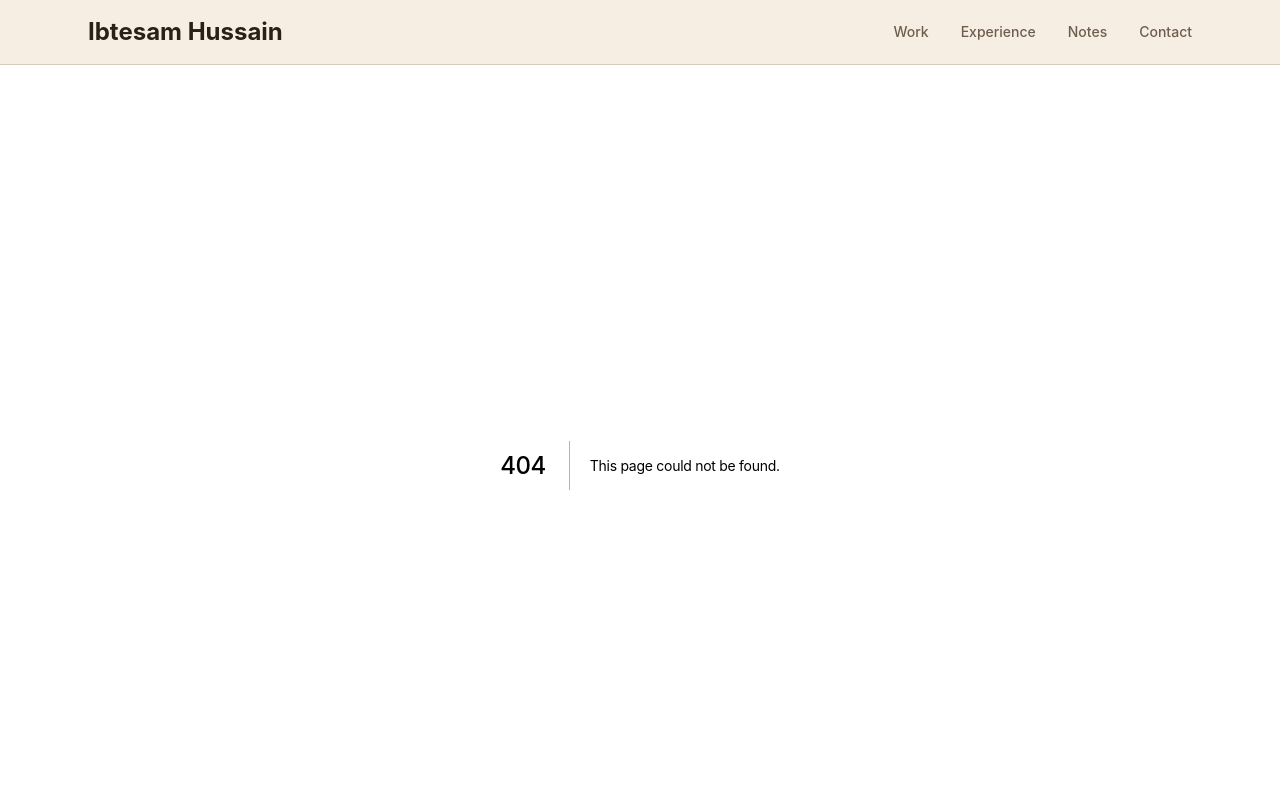
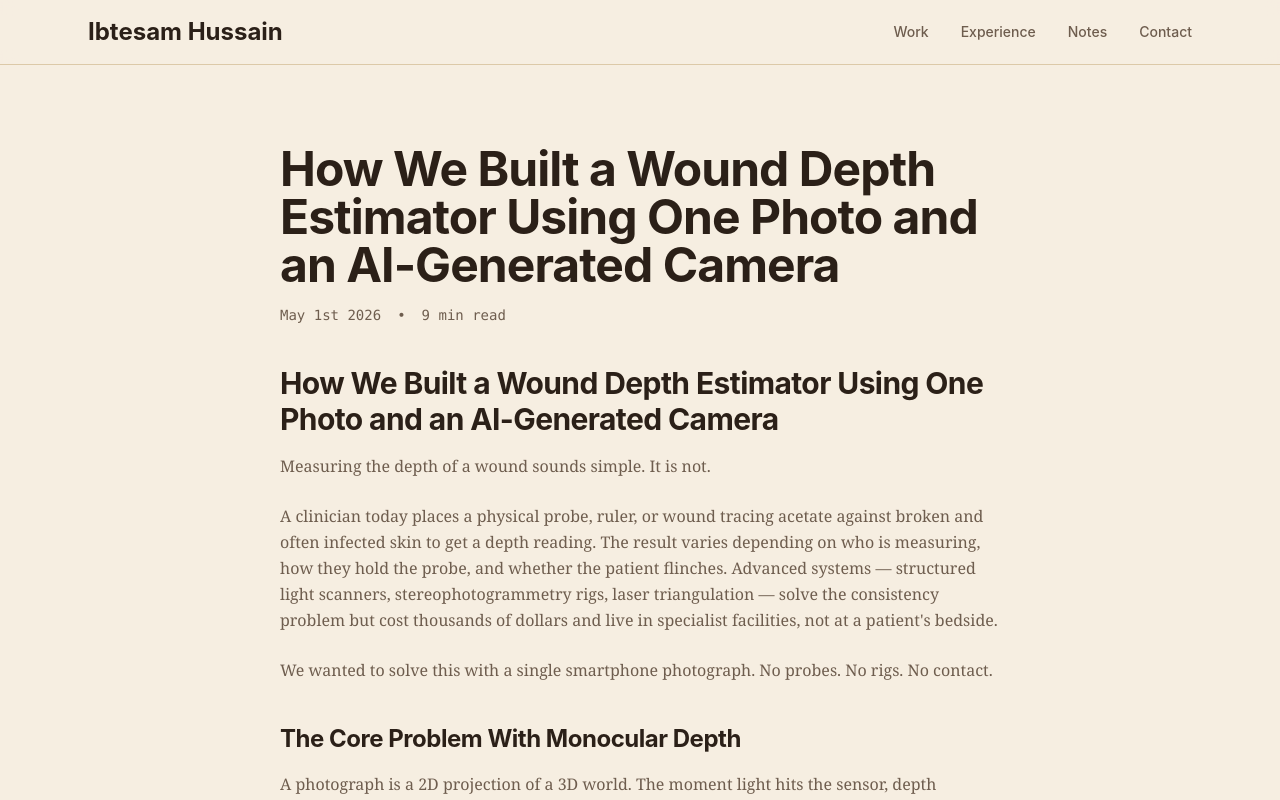
Before and after one commit to Ibtesam-Hussain/portfolio, a Next.js app: page /notes/hybrid-depth-estimation in a window 1280 px wide. Before the commit this address had no page. Shown: the top 800 px of the page. Built offline with nearby package versions, Linux system fonts and the light colour scheme.

Commit message:
Add dynamic blog post page routing

```diff
--- /dev/null
+++ b/app/notes/[slug]/page.tsx
@@ -0,0 +1,139 @@
+import { notFound } from 'next/navigation';
+import { getPostBySlug, getAllPosts, calculateReadTime, formatPostDateLong } from '@/lib/posts';
+import ReactMarkdown from 'react-markdown';
+import remarkGfm from 'remark-gfm';
+
+interface Props {
+  params: Promise<{ slug: string }>;
+}
+
+export async function generateStaticParams() {
+  const posts = await getAllPosts();
+  return posts.map(post => ({
+    slug: post.slug,
+  }));
+}
+
+export async function generateMetadata({ params }: Props) {
+  const { slug } = await params;
+  const post = await getPostBySlug(slug);
+
+  if (!post) {
+    return {};
+  }
+
+  return {
+    title: `${post.title} — Notes`,
+    description: post.excerpt,
+  };
+}
+
+export default async function NotePage({ params }: Props) {
+  const { slug } = await params;
+  const post = await getPostBySlug(slug);
+
+  if (!post) {
+    notFound();
+  }
+
+  const readTime = calculateReadTime(post.content);
+
+  return (
+    <article className="border-b border-line bg-paper">
+      <div className="mx-auto max-w-3xl px-6 py-20">
+        {/* Metadata */}
+        <div className="mb-8 space-y-4">
+          <h1 className="text-5xl font-bold text-ink">{post.title}</h1>
+          <div className="flex items-center gap-4 text-sm text-ink-soft font-mono">
+            <span>{formatPostDateLong(post.date)}</span>
+            <span>•</span>
+            <span>{readTime} min read</span>
+          </div>
+        </div>
+
+        {/* Content */}
+        <div className="prose prose-sm max-w-none text-ink-soft">
+          <ReactMarkdown
+            remarkPlugins={[remarkGfm]}
+            components={{
+              h1: ({ children }) => (
+                <h2 className="mb-4 mt-10 text-3xl font-bold text-ink">{children}</h2>
+              ),
+              h2: ({ children }) => (
+                <h2 className="mb-4 mt-10 text-2xl font-bold text-ink">{children}</h2>
+              ),
+              h3: ({ children }) => (
+                <h3 className="mb-3 mt-8 text-xl font-bold text-ink">{children}</h3>
+              ),
+              p: ({ children }) => (
+                <p className="mb-6 text-base leading-relaxed text-ink-soft">{children}</p>
+              ),
+              ul: ({ children }) => (
+                <ul className="mb-6 list-disc space-y-2 pl-6 text-ink-soft">{children}</ul>
+              ),
+              ol: ({ children }) => (
+                <ol className="mb-6 list-decimal space-y-2 pl-6 text-ink-soft">{children}</ol>
+              ),
+              blockquote: ({ children }) => (
+                <blockquote className="mb-6 border-l-2 border-signal pl-4 italic text-ink-soft">
+                  {children}
+                </blockquote>
+              ),
+              pre: ({ children }) => (
+                <pre className="mb-6 overflow-x-auto rounded-md bg-ink p-5 font-mono text-sm leading-relaxed text-paper">
+                  {children}
+                </pre>
+              ),
+              code: ({ children, className }) => (
+                <code className={className ?? 'rounded bg-paper-dim px-1 py-0.5 text-sm text-ink'}>
+                  {children}
+                </code>
+              ),
+              a: ({ children, href }) => (
+                <a
+                  href={href}
+                  className="text-signal underline transition-colors hover:text-ink"
+                >
+                  {children}
+                </a>
+              ),
+              table: ({ children }) => (
+                <div className="mb-8 w-full overflow-x-auto rounded-md border border-line">
+                  <table className="w-full min-w-120 border-collapse text-left text-sm">
+                    {children}
+                  </table>
+                </div>
+              ),
+              thead: ({ children }) => (
+                <thead className="bg-paper-dim text-ink">{children}</thead>
+              ),
+              th: ({ children }) => (
+                <th className="border-b border-line px-4 py-3 font-mono text-xs font-bold uppercase tracking-wide">
+                  {children}
+                </th>
+              ),
+              td: ({ children }) => (
+                <td className="border-b border-line px-4 py-3 text-ink-soft last:border-b-0">
+                  {children}
+                </td>
+              ),
+              hr: () => <hr className="my-10 border-line" />,
+            }}
+          >
+            {post.content}
+          </ReactMarkdown>
+        </div>
+
+        {/* Back link */}
+        <div className="mt-16 border-t border-line pt-8">
+          <a
+            href="/#notes"
+            className="inline-flex text-sm font-medium text-signal transition-colors hover:text-signal/80"
+          >
+            ← Back to notes
+          </a>
+        </div>
+      </div>
+    </article>
+  );
+}
```
